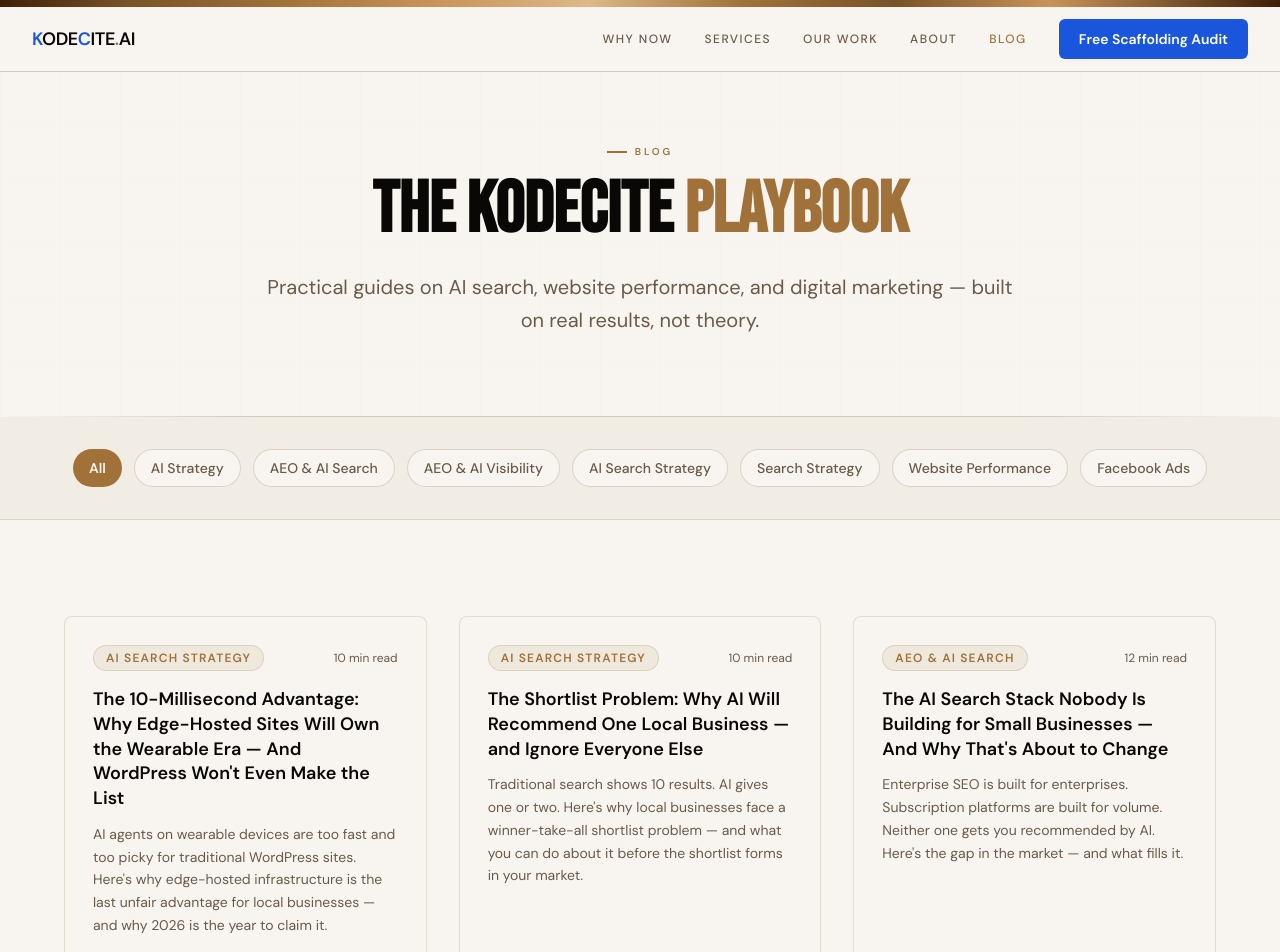
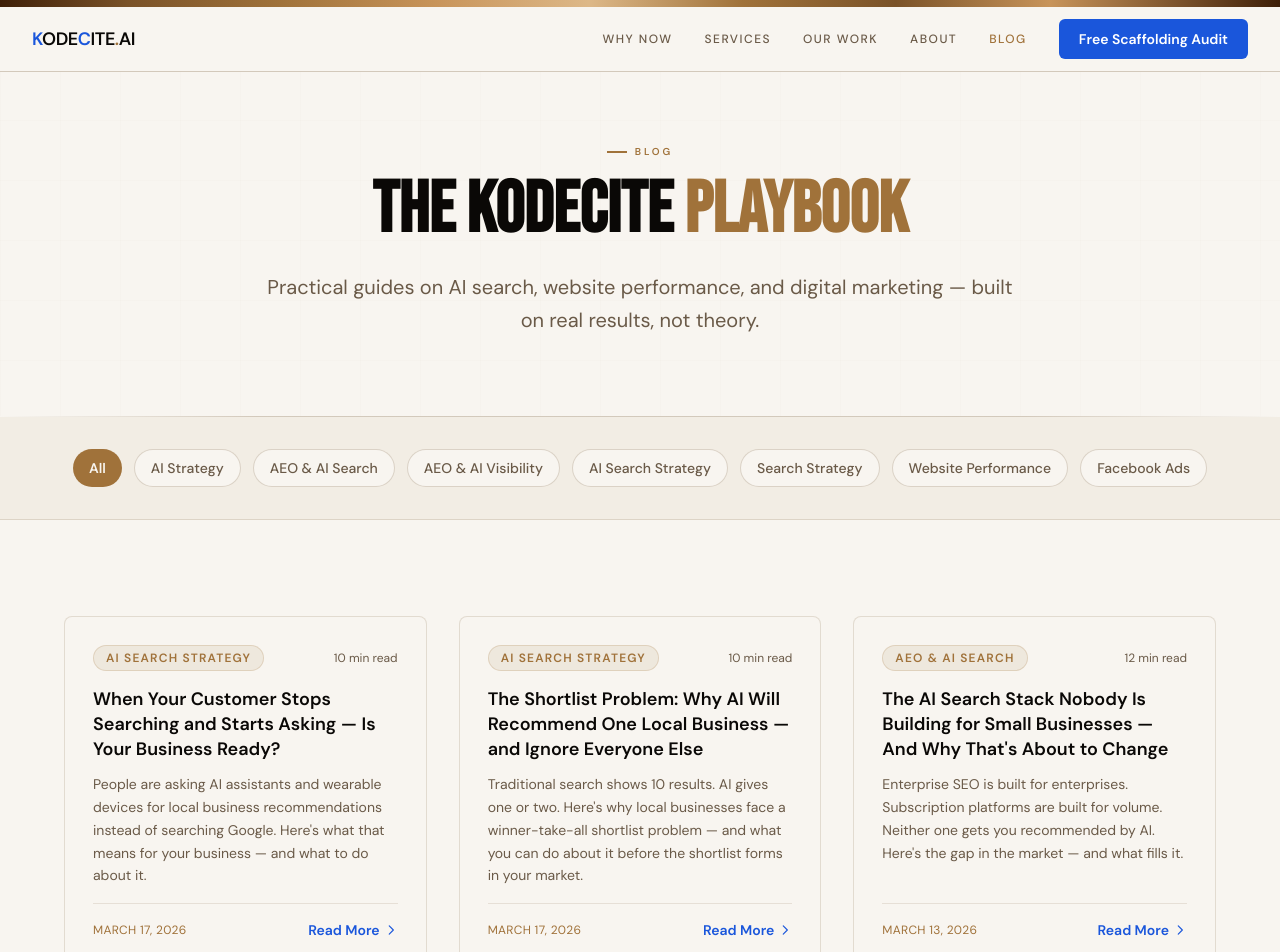
Before and after one commit to Unchainedmindprompts/Zero-Click-2nd-Website-, a Next.js app: page /blog in a window 1280 px wide. Shown: the top 952 px of the page. Built offline with nearby package versions, Linux system fonts and the light colour scheme.

Commit message:
Update blog index card title and excerpt for renamed article
https://claude.ai/code/session_01NeSzAnNxhPH6eYvQ3r7non

```diff
--- a/app/blog/page.tsx
+++ b/app/blog/page.tsx
@@ -10,9 +10,9 @@ const blogPosts = [
   {
     slug: '10-millisecond-advantage-wearable-era',
     category: 'AI Search Strategy',
-    title: 'The 10-Millisecond Advantage: Why Edge-Hosted Sites Will Own the Wearable Era — And WordPress Won\'t Even Make the List',
+    title: 'When Your Customer Stops Searching and Starts Asking — Is Your Business Ready?',
     excerpt:
-      "AI agents on wearable devices are too fast and too picky for traditional WordPress sites. Here's why edge-hosted infrastructure is the last unfair advantage for local businesses — and why 2026 is the year to claim it.",
+      "People are asking AI assistants and wearable devices for local business recommendations instead of searching Google. Here's what that means for your business — and what to do about it.",
     date: 'March 17, 2026',
     readTime: '10 min read',
   },
```
